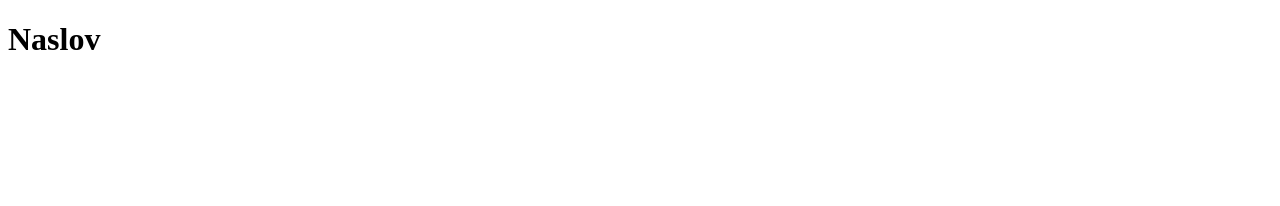
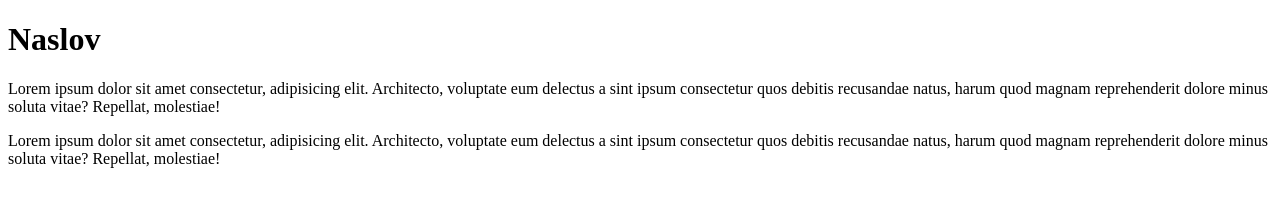
Before and after one commit to vemicnikola4/primer, a plain HTML site: page index.html in a window 1280 px wide. Drawn offline with Linux system fonts and the light colour scheme.

Commit message:
dva paragrafa dodata

```diff
--- a/index.html
+++ b/index.html
@@ -8,5 +8,7 @@
 </head>
 <body>
     <h1>Naslov</h1>
+    <p>Lorem ipsum dolor sit amet consectetur, adipisicing elit. Architecto, voluptate eum delectus a sint ipsum consectetur quos debitis recusandae natus, harum quod magnam reprehenderit dolore minus soluta vitae? Repellat, molestiae!</p>
+    <p>Lorem ipsum dolor sit amet consectetur, adipisicing elit. Architecto, voluptate eum delectus a sint ipsum consectetur quos debitis recusandae natus, harum quod magnam reprehenderit dolore minus soluta vitae? Repellat, molestiae!</p>
 </body>
 </html>
```
